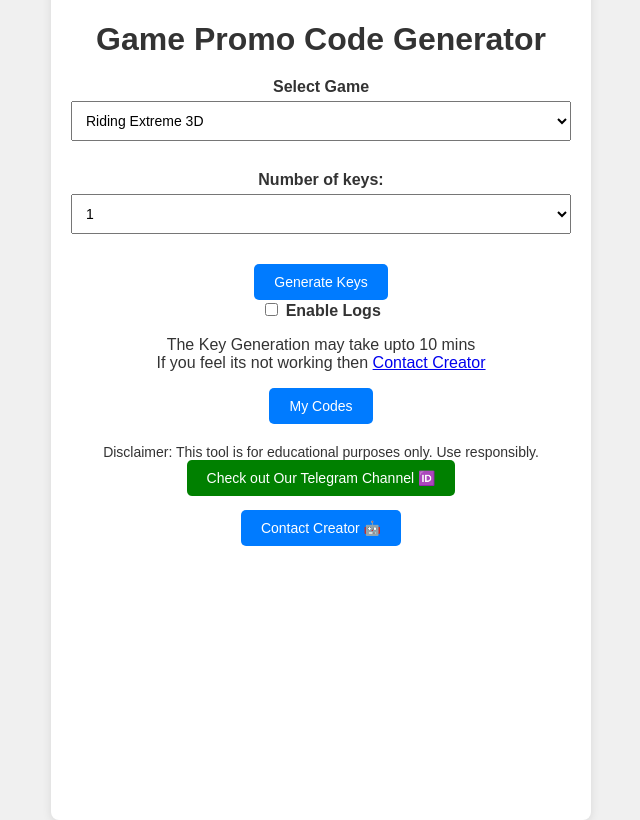
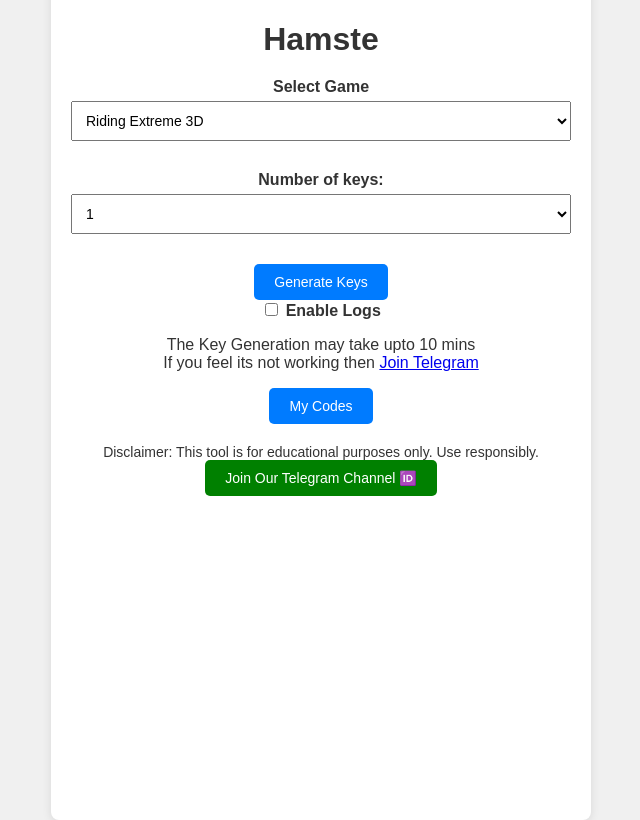
Before and after one commit to BidyutRoy2/Hamster-Tools, a plain HTML site: page index.html in a window 1280 px wide. Shown: the whole page, without its empty margins (319-959 px from the left). Drawn offline with Linux system fonts and the light colour scheme.

Commit message:
Update index.html

```diff
--- a/index.html
+++ b/index.html
@@ -9,7 +9,7 @@
 </head>
 <body>
     <div class="container">
-        <h1>Game Promo Code Generator</h1>
+        <h1>Hamste</h1>
         <div class="form-group">
             <label for="gameSelect">Select Game</label>
             <select id="gameSelect">
@@ -82,7 +82,7 @@
         <div class="mycodes">
             <p>
                 The Key Generation may take upto 10 mins<br>
-                If you feel its not working then <a href="https://telegram.me/Sam_Dm_bot">Contact Creator</a>
+                If you feel its not working then <a href="https://t.me/hiddengemnews">Join Telegram</a>
             </p>
             <button id="ShowKeysBtn">My Codes</button>
             <div id="generatedCodesContainer" style="display:none;">
@@ -93,8 +93,7 @@
         </div>
         <div class="footer">
             <p>Disclaimer: This tool is for educational purposes only. Use responsibly.
-            <button id="telegramChannelBtn">Check out Our Telegram Channel 🆔</button></p>
-            <button id="creatorChannelBtn">Contact Creator 🤖</button>
+            <button id="telegramChannelBtn">Join Our Telegram Channel 🆔</button></p>
 
         </div>
     </div>
```
